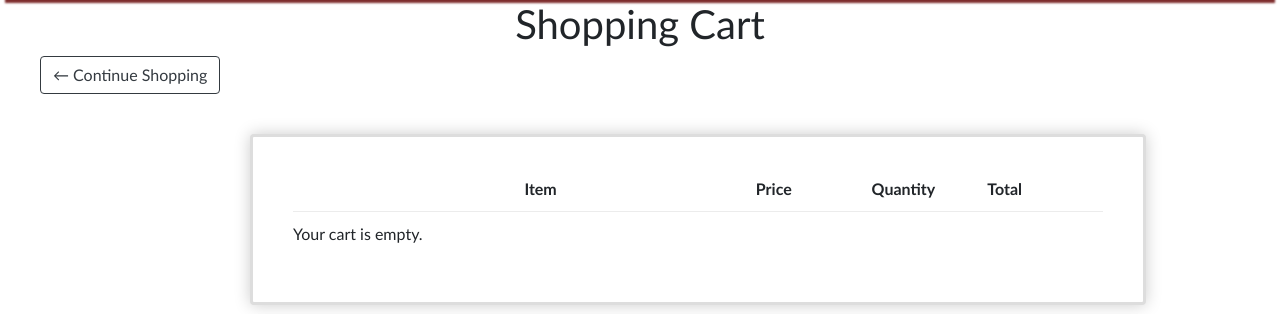
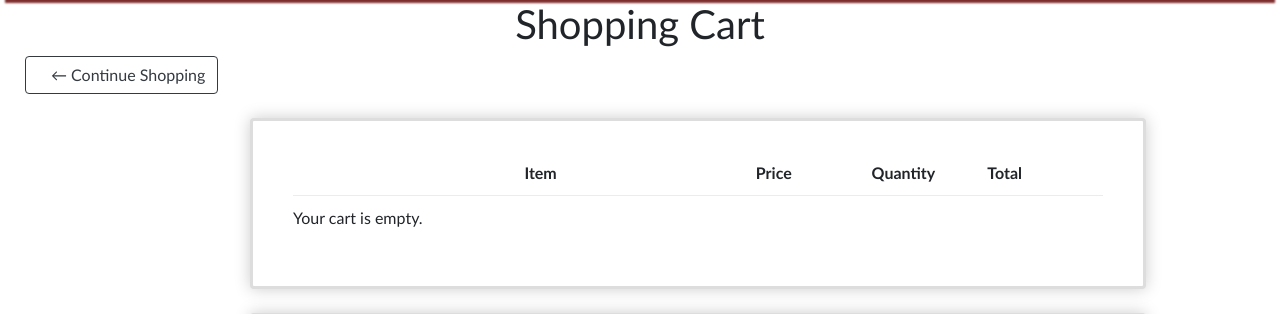
Before and after one commit to Tziim/WWHG, a Django app: page /cart/ in a window 1280 px wide. Shown: the part 242-556 px from the top of the page. Run offline with Django 4.2, Linux system fonts and the light colour scheme; the visitor is signed in with stand-in values (Sample User, id 1); data comes from the database, SQL or seed files in the repository; data that the repository does not hold is empty; some libraries are stand-ins or nearby versions.

Commit message:
Back nupud paigas

```diff
--- a/wwhg_site/static/css/style.css
+++ b/wwhg_site/static/css/style.css
@@ -30,6 +30,11 @@ body {
 
 .container-menu {
     background-color: rgba(255,255,255,0.5);
+}
+
+.back-button{
+    display: flex;
+    padding-left: 25px;
 }
 /*[ BASE ]
 ///////////////////////////////////////////////////////////
--- a/wwhg_site/wwhg_app/templates/cart/update_cart_item.html
+++ b/wwhg_site/wwhg_app/templates/cart/update_cart_item.html
@@ -15,9 +15,9 @@
 <h1 class="text-center">Shopping Cart</h1>
 <div class="row">
     <div class="col-lg-12">
-        <ul>
-            <a class="btn btn-outline-dark" href="/shop">&#x2190; Continue Shopping</a>
-        </ul>
+        <div class="back-button">
+            <a class="btn btn-outline-dark back-button" href="/shop">&#x2190; Continue Shopping</a>
+        </div>
         <br>
         <div class="box-element shopping-register-form">
             <div class="cart-row">
--- a/wwhg_site/wwhg_app/templates/registration/edit_profile.html
+++ b/wwhg_site/wwhg_app/templates/registration/edit_profile.html
@@ -6,10 +6,10 @@
 {% block content %}
     <br>
     <h1 class="text-center">Edit {{ user.username }}'s Profile...</h1>
-    <ul>
+    <div class="back-button">
         <a class="btn btn-outline-dark" href="/shop">&#x2190; Back To Homepage</a>
-    </ul>
-    <div class="co-container">
+    </div>
+    <div>
         <form method="POST" class="co-register-form">
 
             <!-- Three Rows -->
--- a/wwhg_site/wwhg_app/templates/wwhg_app/shop/product_detail.html
+++ b/wwhg_site/wwhg_app/templates/wwhg_app/shop/product_detail.html
@@ -6,7 +6,9 @@
 {% block content %}
 <br>
 <link rel="stylesheet" type="text/css" href="{% static 'css/style.css' %}">
-    <a class="btn btn-outline-dark" href="javascript:history.back()">&#x2190; Back to Products page</a>
+    <div class="back-button">
+        <a class="btn btn-outline-dark" href="javascript:history.back()">&#x2190; Back to Products page</a>
+    </div>
 <div class="product-container-dv">
     <img src="{{ product.image.url }}" alt="{{ product.name }}" class="product-image-dv">
     <div class="product-details-dv">
```
